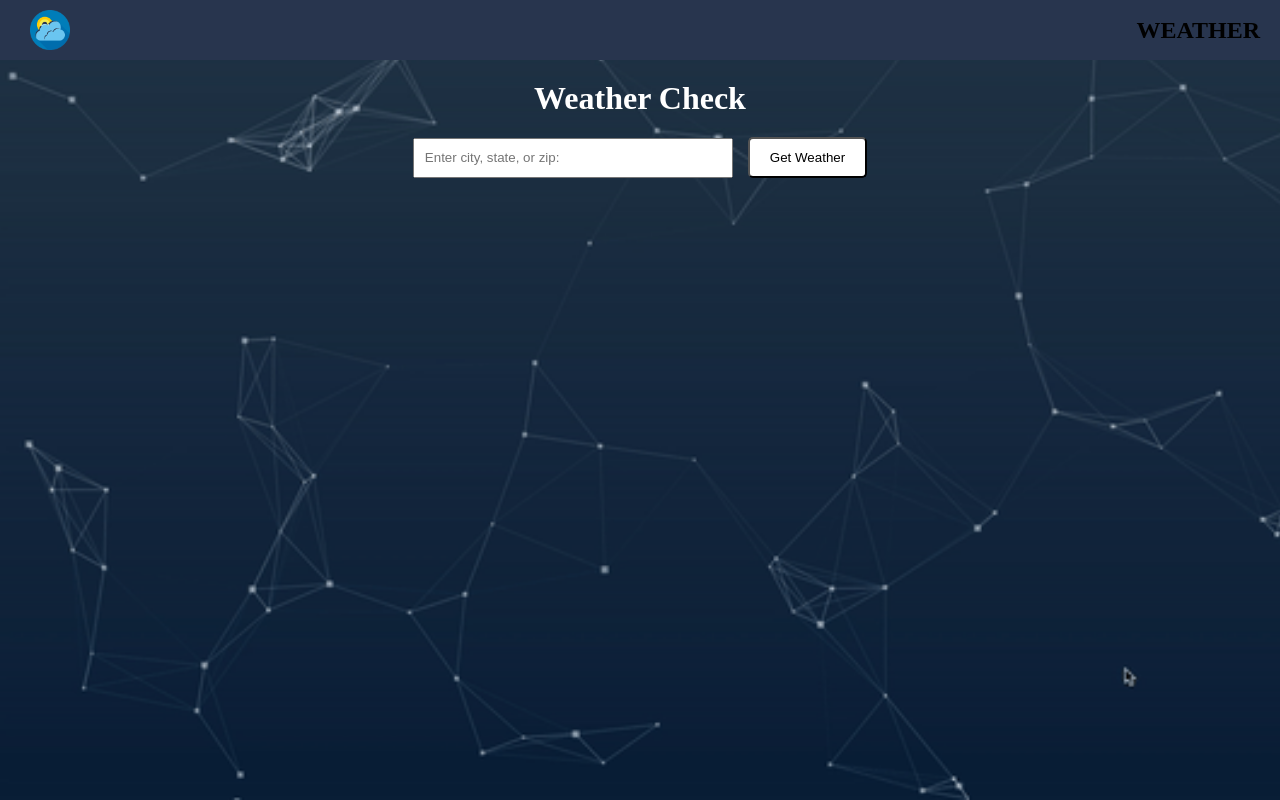
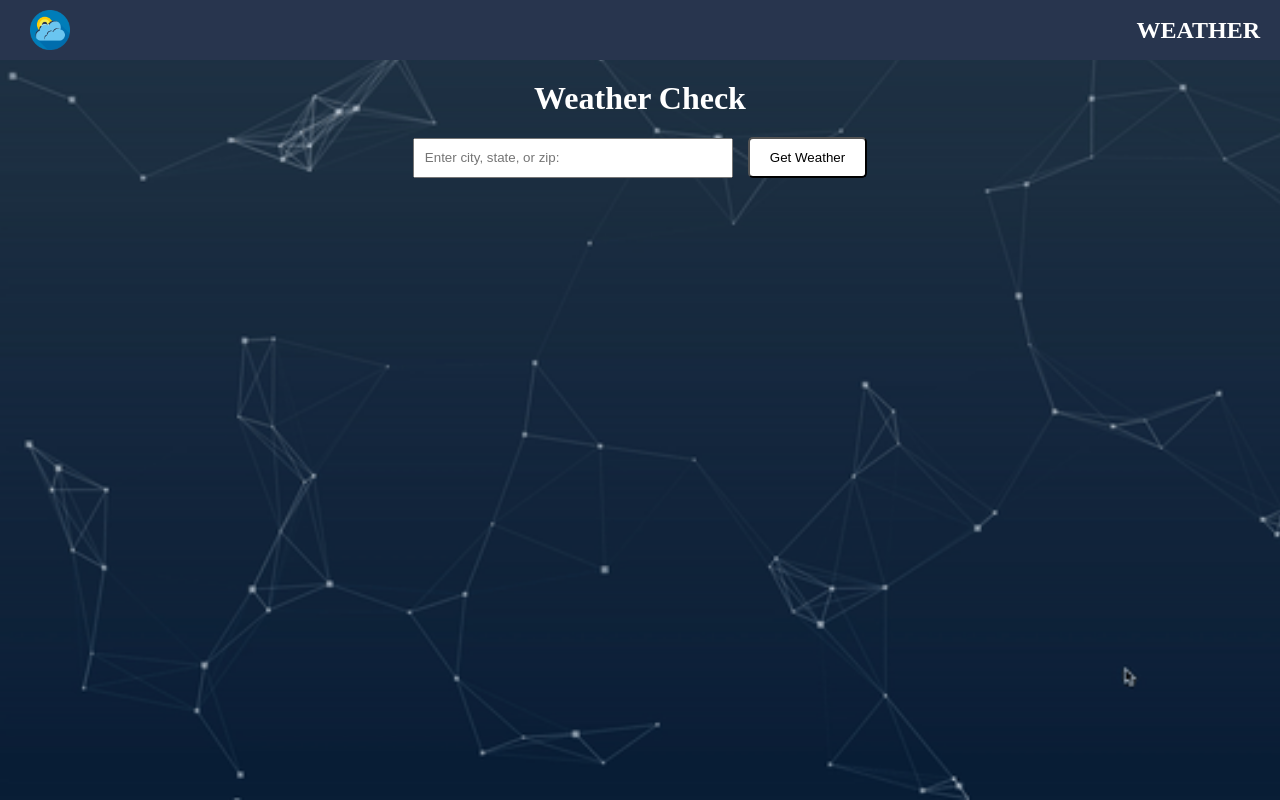
Before and after one commit to naseer4864/weathercheck, a React (Create React App) app: page / in a window 1280 px wide. Built offline with nearby package versions, Linux system fonts and the light colour scheme.

Commit message:
first commit

```diff
--- a/src/index.css
+++ b/src/index.css
@@ -37,7 +37,7 @@ body {
 .navbar > h2 {
   margin-right: 20px;
   color: white;
-  color: black;
+
 }
 .weather-app {
   width: 100%;
@@ -75,6 +75,7 @@ form > input:focus {
   border-radius: 5px;
   cursor: pointer;
   background-color: white;
+  color: black;
 }
 
 @media screen and (max-width:650px) {
```
